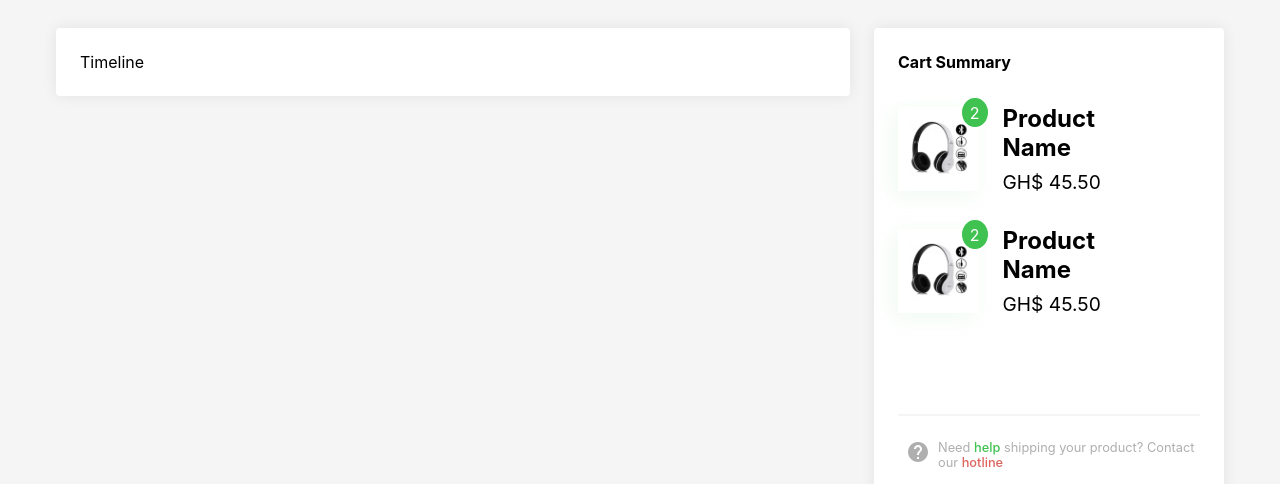
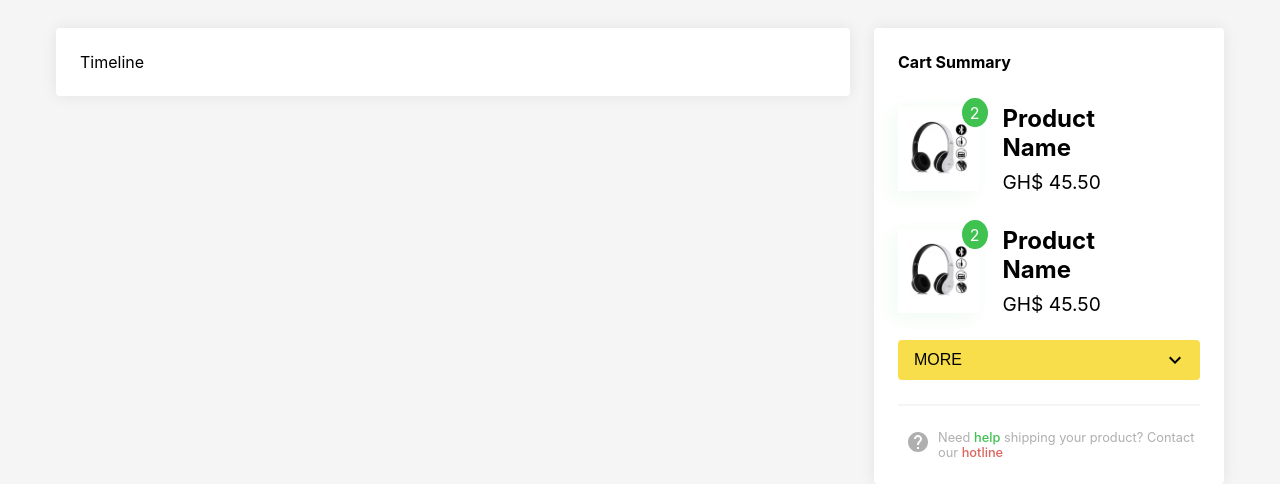
Before and after one commit to Obitrim/soko-internship, a React app in the folder client/: page /cart in a window 1280 px wide. Shown: the part 64-548 px from the top of the page. Built offline with nearby package versions, Linux system fonts and the light colour scheme.

Commit message:
refactored styles

```diff
--- a/client/src/components/CollapsibleCard/CollapsibleCard.css
+++ b/client/src/components/CollapsibleCard/CollapsibleCard.css
@@ -5,14 +5,15 @@
 
 	width: 100%;
 	border: none;
-	padding: 0.8rem;
-	background-color: transparent;
+	border-radius: var(--b-radius);
+	padding: 0.5rem 0.8rem;
+	background-color: var(--warning);
 
 	text-align: left;
 	font-size: var(--navlink-font-size);
 	padding-left: 1rem;
 	text-transform: uppercase;
-	color: var(--light);
+	color: initial;
 	font-style: normal;
 }
 
```
